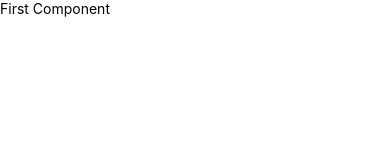
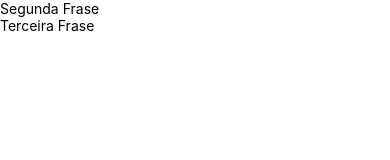
Before and after one commit to tauanesales/ReactNative, a React Native app in the folder exercicios/: screen / in a window 390 px wide. Shown: the top 160 px of the page. Built offline with nearby package versions, Linux system fonts and the light colour scheme.

Commit message:
implements multi-component creation

```diff
--- a/exercicios/src/App.js
+++ b/exercicios/src/App.js
@@ -1,9 +1,15 @@
 import React from 'react';
-import  {Text } from 'react-native';
+import  { View} from 'react-native';
+import {Comp1, Comp2} from './componentes/Multi';
 
+// function App(){
+//     return <Text> A vida é bela </Text>
+//     <View><Comp1></Comp1></View>
+// }
 
-function App(){
-    return <Text>First Component </Text>
-}
-
-export default App
+export default () => (
+    <View>
+        <Comp1></Comp1>
+        <Comp2></Comp2>
+    </View>
+)
--- /dev/null
+++ b/exercicios/src/componentes/Multi.js
@@ -0,0 +1,14 @@
+import React from "react"
+import { Text } from "react-native"
+
+function Comp() {
+   return <Text>Primeira Frase</Text>
+}
+
+export function Comp1() {
+    return <Text>Segunda Frase</Text>
+}
+
+export function Comp2() {
+    return <Text>Terceira Frase</Text>
+ }
```
